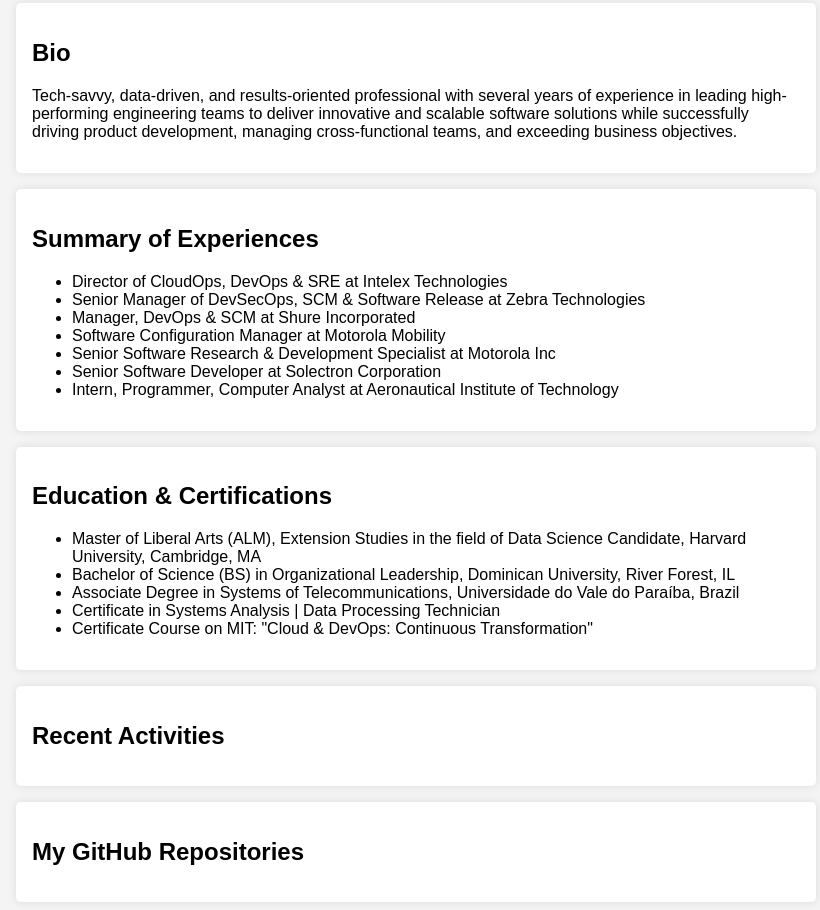
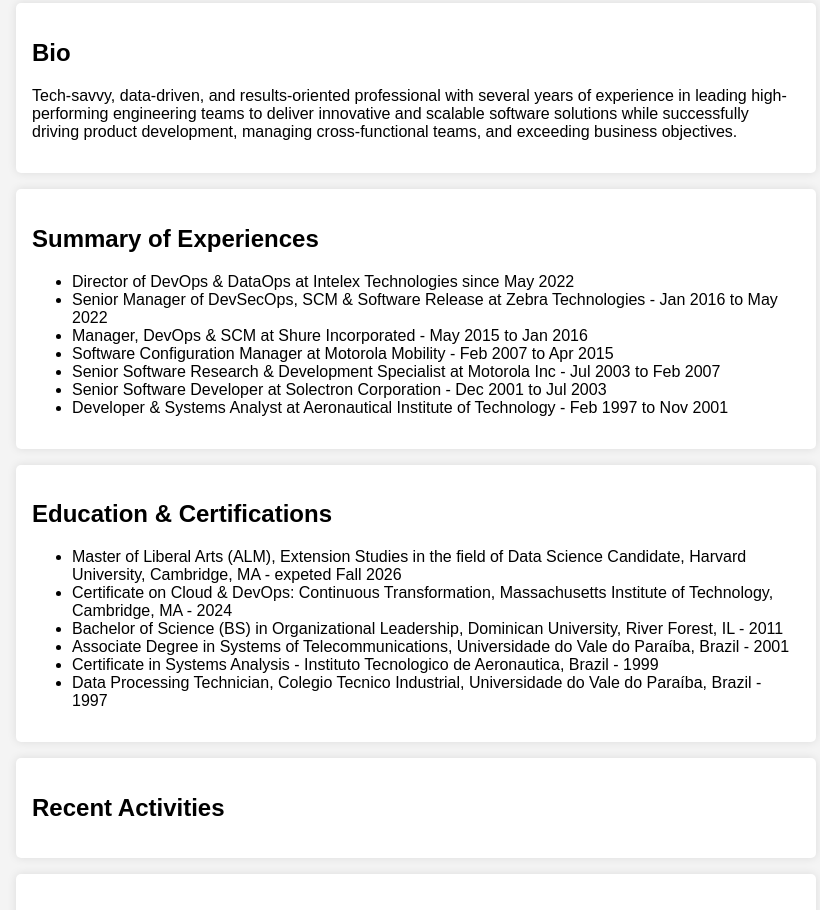
Before and after one commit to lscarval/lscarval.github.io, a plain HTML site: page index.html in a window 1280 px wide. Shown: the part 347-1257 px from the top of the page, without its empty margins (224-1044 px from the left). Drawn offline with Linux system fonts and the light colour scheme; no server answers.

Commit message:
Update Experience and Certifications

```diff
--- a/index.html
+++ b/index.html
@@ -23,23 +23,24 @@
         <section id="experience">
             <h2>Summary of Experiences</h2>
             <ul>
-                <li>Director of CloudOps, DevOps & SRE at Intelex Technologies</li>
-                <li>Senior Manager of DevSecOps, SCM & Software Release at Zebra Technologies</li>
-                <li>Manager, DevOps & SCM at Shure Incorporated</li>
-                <li>Software Configuration Manager at Motorola Mobility</li>
-                <li>Senior Software Research & Development Specialist at Motorola Inc</li>
-                <li>Senior Software Developer at Solectron Corporation</li>
-                <li>Intern, Programmer, Computer Analyst at Aeronautical Institute of Technology</li>
+                <li>Director of DevOps & DataOps at Intelex Technologies since May 2022</li>
+                <li>Senior Manager of DevSecOps, SCM & Software Release at Zebra Technologies - Jan 2016 to May 2022</li>
+                <li>Manager, DevOps & SCM at Shure Incorporated - May 2015 to Jan 2016</li>
+                <li>Software Configuration Manager at Motorola Mobility - Feb 2007 to Apr 2015</li>
+                <li>Senior Software Research & Development Specialist at Motorola Inc - Jul 2003 to Feb 2007</li>
+                <li>Senior Software Developer at Solectron Corporation - Dec 2001 to Jul 2003</li>
+                <li>Developer & Systems Analyst at Aeronautical Institute of Technology - Feb 1997 to Nov 2001</li>
             </ul>
         </section>
         <section id="education">
             <h2>Education & Certifications</h2>
             <ul>
-                <li>Master of Liberal Arts (ALM), Extension Studies in the field of Data Science Candidate, Harvard University, Cambridge, MA</li>
-                <li>Bachelor of Science (BS) in Organizational Leadership, Dominican University, River Forest, IL</li>
-                <li>Associate Degree in Systems of Telecommunications, Universidade do Vale do Paraíba, Brazil</li>
-                <li>Certificate in Systems Analysis | Data Processing Technician</li>
-                <li>Certificate Course on MIT: "Cloud & DevOps: Continuous Transformation"</li>
+                <li>Master of Liberal Arts (ALM), Extension Studies in the field of Data Science Candidate, Harvard University, Cambridge, MA - expeted Fall 2026</li>
+                <li>Certificate on Cloud & DevOps: Continuous Transformation, Massachusetts Institute of Technology, Cambridge, MA - 2024</li>
+                <li>Bachelor of Science (BS) in Organizational Leadership, Dominican University, River Forest, IL - 2011</li>
+                <li>Associate Degree in Systems of Telecommunications, Universidade do Vale do Paraíba, Brazil - 2001</li>
+                <li>Certificate in Systems Analysis - Instituto Tecnologico de Aeronautica, Brazil - 1999</li>
+                <li>Data Processing Technician, Colegio Tecnico Industrial, Universidade do Vale do Paraíba, Brazil - 1997</li>
             </ul>
         </section>
         <section id="activities">
```
